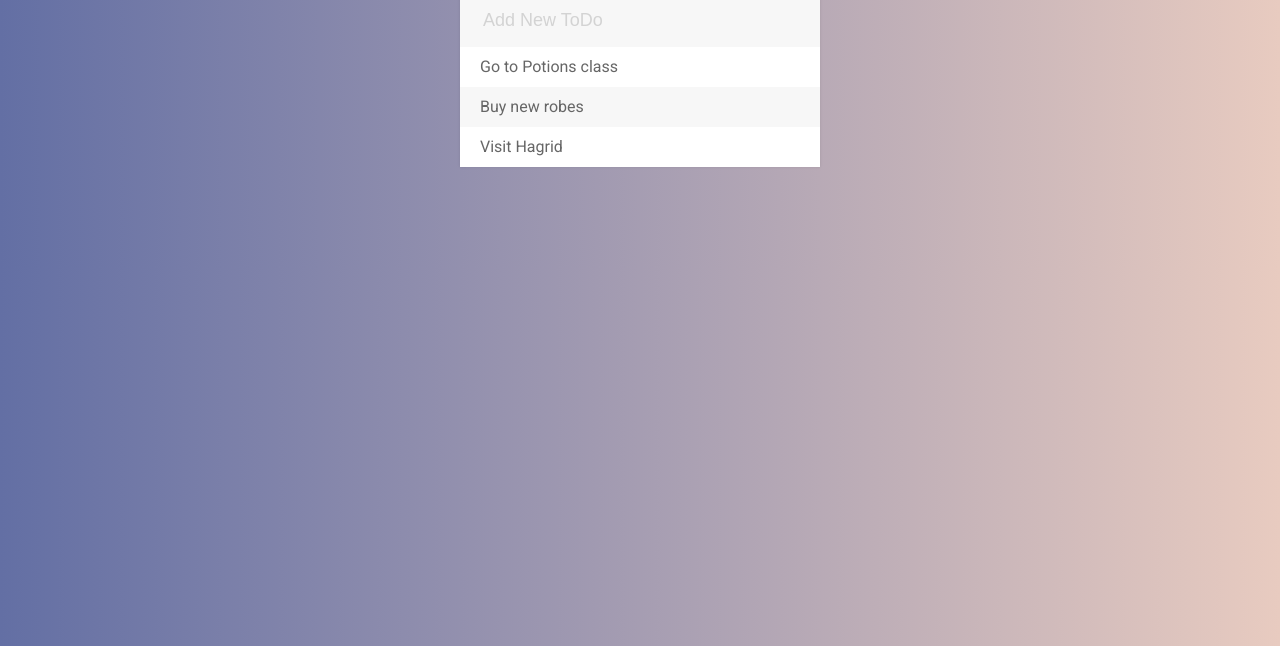
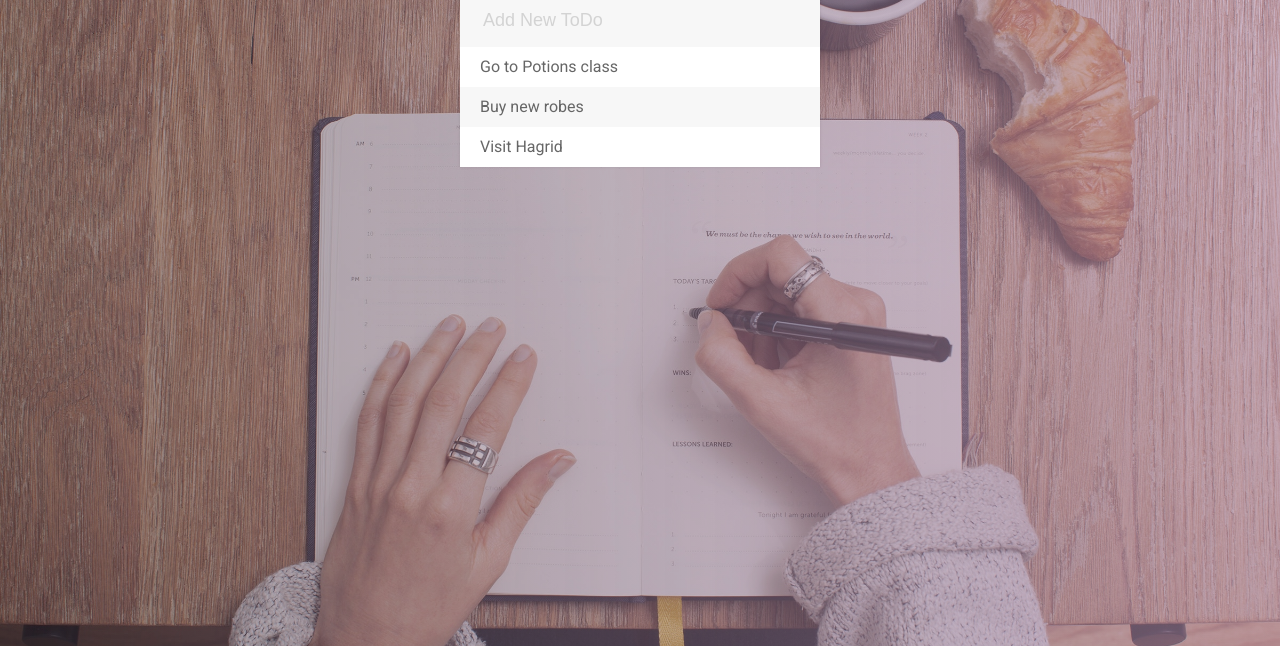
Before and after one commit to nataliia-stef/ToDoList, a plain HTML site: page index.html in a window 1280 px wide. Shown: the part 154-800 px from the top of the page. Drawn offline with Linux system fonts and the light colour scheme.

```diff
--- a/assets/css/todos.css
+++ b/assets/css/todos.css
@@ -1,8 +1,11 @@
 body {
     font-family: 'Roboto', sans-serif;
-    background: #E8CBC0;  /* fallback for old browsers */
-    background: -webkit-linear-gradient(to right, #636FA4, #E8CBC0);  /* Chrome 10-25, Safari 5.1-6 */
-    background: linear-gradient(to right, #636FA4, #E8CBC0); /* W3C, IE 10+/ Edge, Firefox 16+, Chrome 26+, Opera 12+, Safari 7+ */
+    background-image: linear-gradient(
+        to left,
+        rgba(177, 144, 177, 0.600),
+        rgba(74, 63, 74, 0.400)),
+    url(../background.jpg);
+    background-size: cover;
 }
 
 h1 {
```
Also changed, not shown: assets/background.jpg (added), 3 other files.
